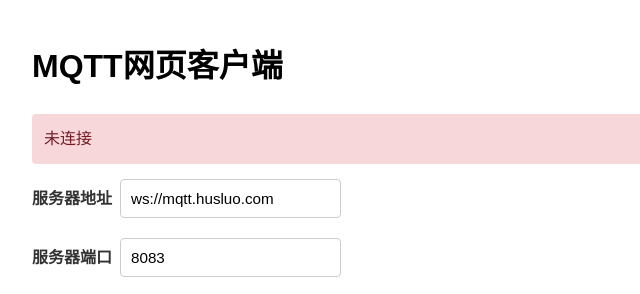
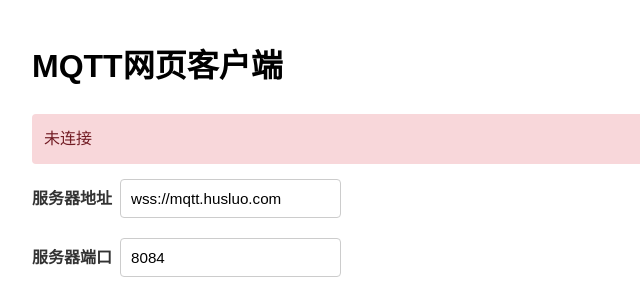
Before and after one commit to EcchiYuriSexyLoveYourOppai/EcchiYuriSexyLoveYourOppai, a plain HTML site: page mqtt/index.html in a window 1280 px wide. Shown: the top 294 px of the page, 208-848 px from the left. Drawn offline with Linux system fonts and the light colour scheme.

Commit message:
Site updated: 2025-06-24 23:13:53

```diff
--- a/mqtt/index.html
+++ b/mqtt/index.html
@@ -125,11 +125,11 @@
 
     <div class="input-group">
         <label for="host">服务器地址</label>
-        <input type="text" id="host" value="ws://mqtt.husluo.com">
+        <input type="text" id="host" value="wss://mqtt.husluo.com">
     </div>
     <div class="input-group">
         <label for="port">服务器端口</label>
-        <input type="number" id="port" value="8083">
+        <input type="number" id="port" value="8084">
     </div>
 
     <div class="input-group">
```
